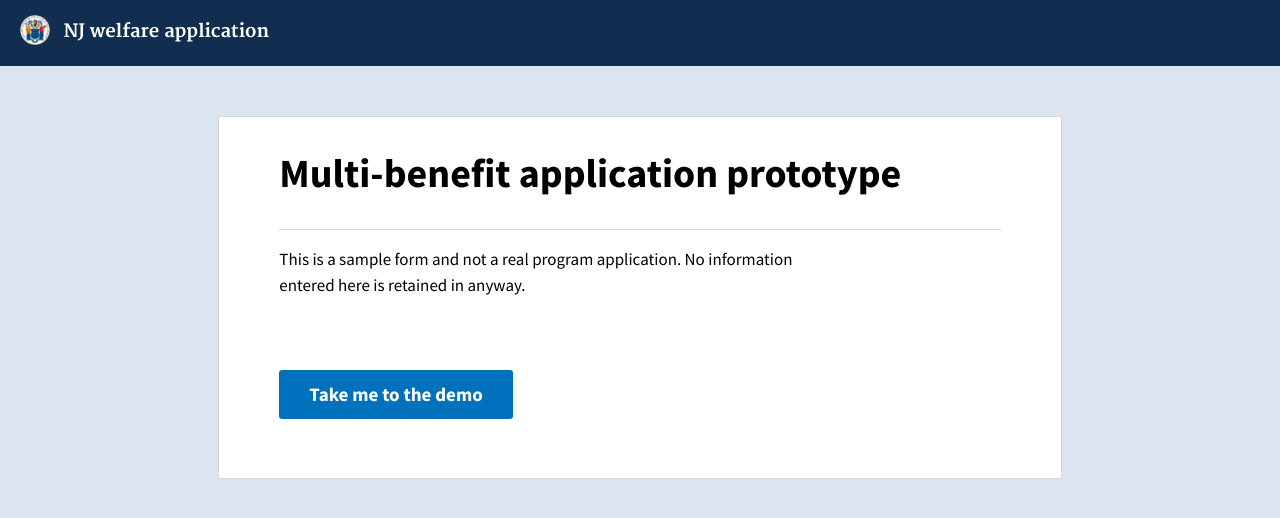
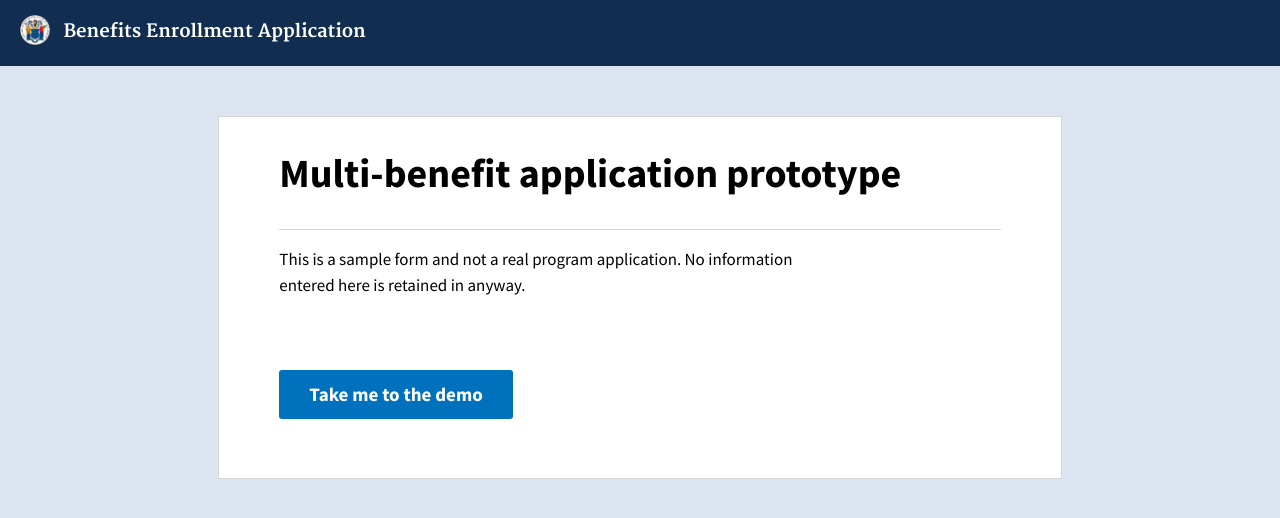
Before and after one commit to usds/benefits-enrollment-prototype, a Jekyll site: the page built from index.html, in a window 1280 px wide. Shown: the top 518 px of the page. Built offline with Jekyll 4.4.1, drawn with Linux system fonts in a browser that asks for light colours.

Commit message:
title change

```diff
--- a/_layouts/application-no-button.html
+++ b/_layouts/application-no-button.html
@@ -11,7 +11,7 @@
 
 	<header class="application-header">
 	<img src="{{ relative }}assets/seal.png" class="application-header__seal" alt="">
-		<h1 class="application-header__primary-heading">NJ welfare application</h1>
+		<h1 class="application-header__primary-heading">Benefits Enrollment Application</h1>
 	</header>
 
 
--- a/_layouts/application.html
+++ b/_layouts/application.html
@@ -11,7 +11,7 @@
 
 	<header class="application-header">
 		<img src="{{ relative }}assets/seal.png" class="application-header__seal" alt="">
-		<h1 class="application-header__primary-heading">NJ welfare application</h1>
+		<h1 class="application-header__primary-heading">Benefits Enrollment Application</h1>
 	</header>
 
 
--- a/_layouts/basic.html
+++ b/_layouts/basic.html
@@ -11,7 +11,7 @@
 
 	<header class="application-header">
 		<img src="{{ relative }}assets/seal.png" class="application-header__seal" alt="">
-		<h1 class="application-header__primary-heading">NJ welfare application</h1>
+		<h1 class="application-header__primary-heading">Benefits Enrollment Application</h1>
 	</header>
 
 
```
